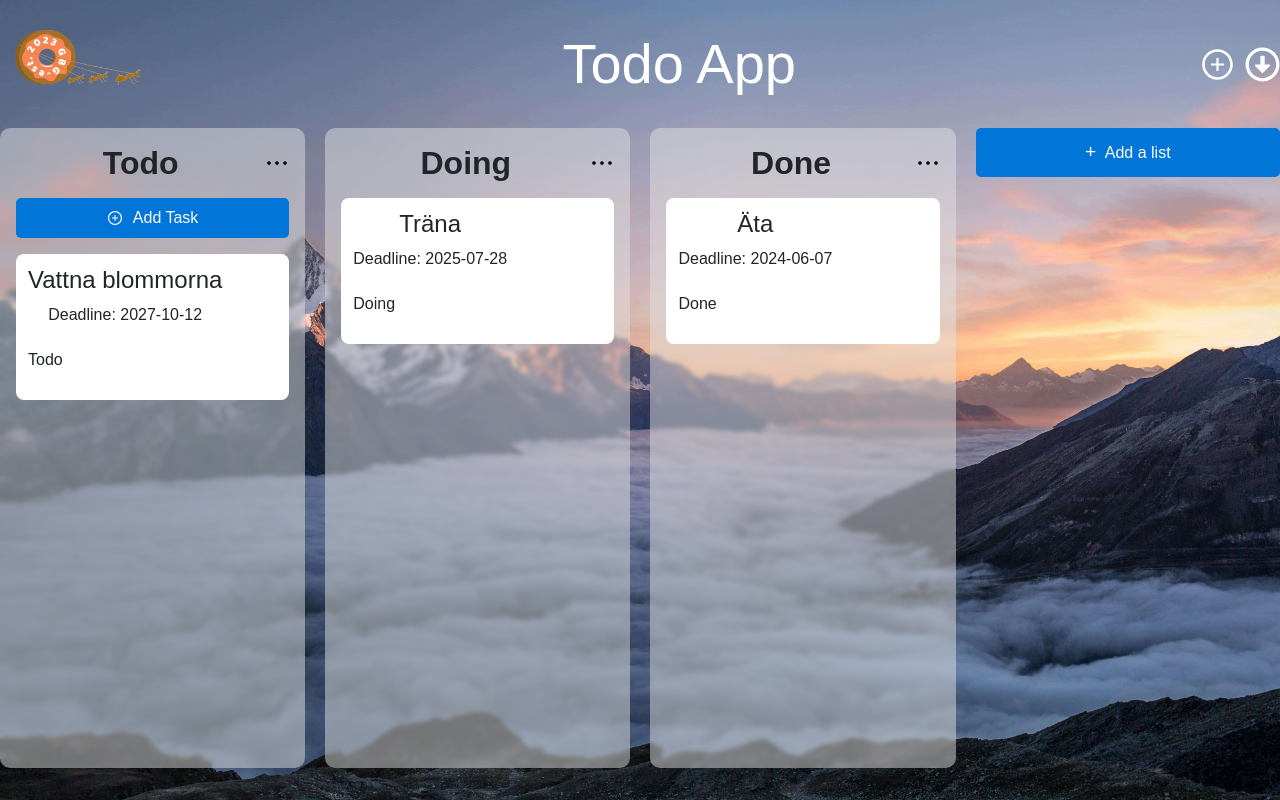
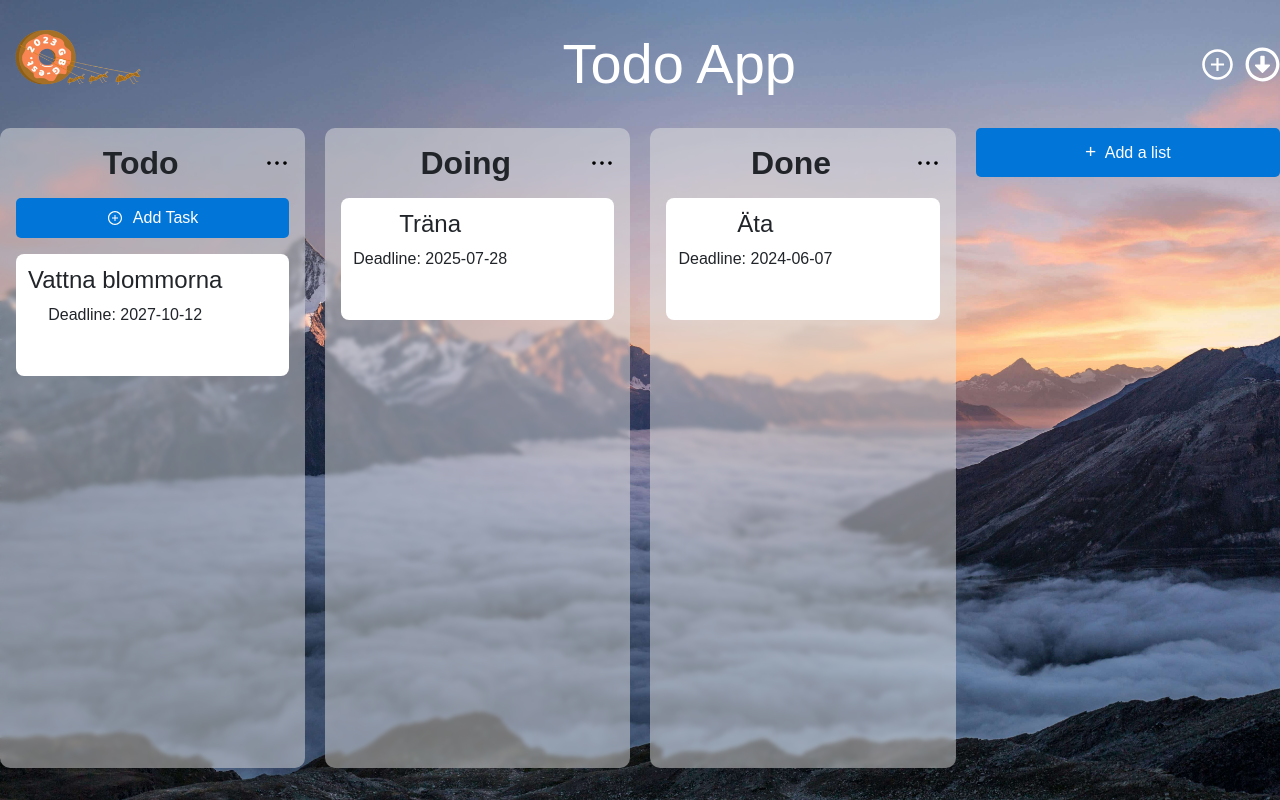
Before and after one commit to OscarDonald/Todo-App-Grupprojekt, a React (Vite) app: page / in a window 1280 px wide. Built offline with nearby package versions, Linux system fonts and the light colour scheme.

Commit message:
Add function to truncate name and only render columnname in listview

```diff
--- a/src/components/Task/Task.jsx
+++ b/src/components/Task/Task.jsx
@@ -22,6 +22,15 @@ export default function Task({ task, cssClassname }) {
         }
     }
 
+    // Function for truncating long column names
+    function truncName(title) {
+        if(title.length > 6){
+            const shortName = title.slice(0, 6) + '...'
+            return shortName
+        }
+        return title
+    }
+
     const navigate = useNavigate();
     return (
         <div
@@ -43,8 +52,7 @@ export default function Task({ task, cssClassname }) {
                 {task.columnId &&
                     <div className={`${styles.column__title__container} ${getColumnClassName(task.columnId)}` }>
                         <p className={`${styles.column__title}`}>
-                            {columns.map(column => column.id === task.columnId ? column.title : null)}
-                            {task.column}
+                            {location.pathname.includes('listview') && truncName(columns.find(column => column.id === task.columnId).title)}
                         </p>
                     </div>
                 }
```
